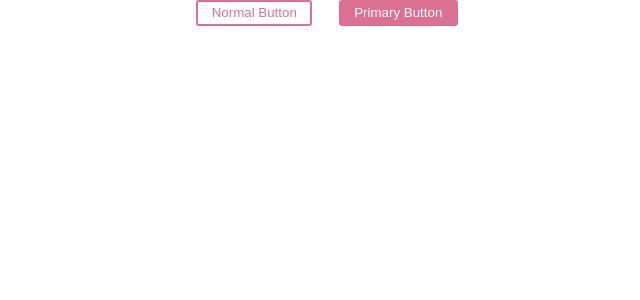
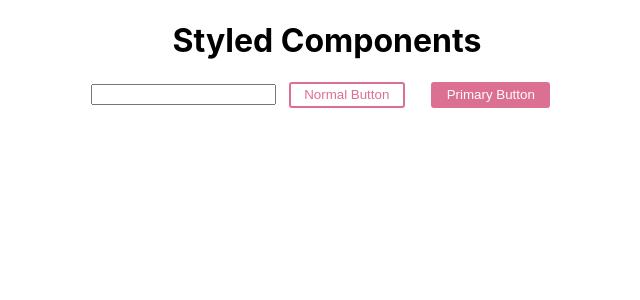
Before and after one commit to tristangrovender/Beast-Epic, a React (Create React App) app: page / in a window 1280 px wide. Shown: the top 300 px of the page, without its empty margins (313-953 px from the left). Built offline with nearby package versions, Linux system fonts and the light colour scheme.

Commit message:
Added a few more examples plus notes

```diff
--- a/src/Learning.js
+++ b/src/Learning.js
@@ -9,6 +9,12 @@ const Button = styled.button`
     margin: 0 1em;
     padding: 0.25em 1em;
 
+    /* sudo selector works here like sass */
+    &:hover {
+        background: midnightblue;
+    }
+
+    /* adding primary prop css to Button */
     ${props =>
         props.primary &&
         css`
@@ -20,8 +26,12 @@ const Button = styled.button`
 const Learning = () => {
     return (
         <div>
-            <Button>Normal Button</Button>
-            <Button primary>Primary Button</Button>
+            <h1>Styled Components</h1>
+            <form action="">
+                <input type="text" />
+                <Button>Normal Button</Button>
+                <Button primary>Primary Button</Button>
+            </form>
         </div>
     );
 };
```
